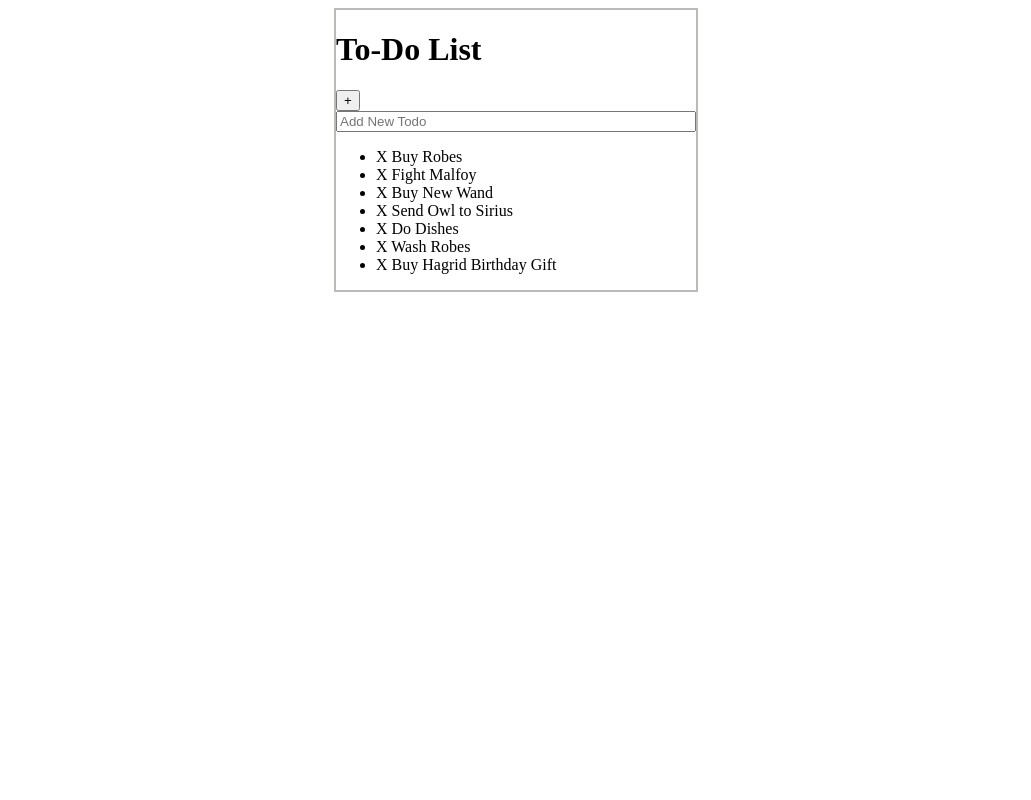
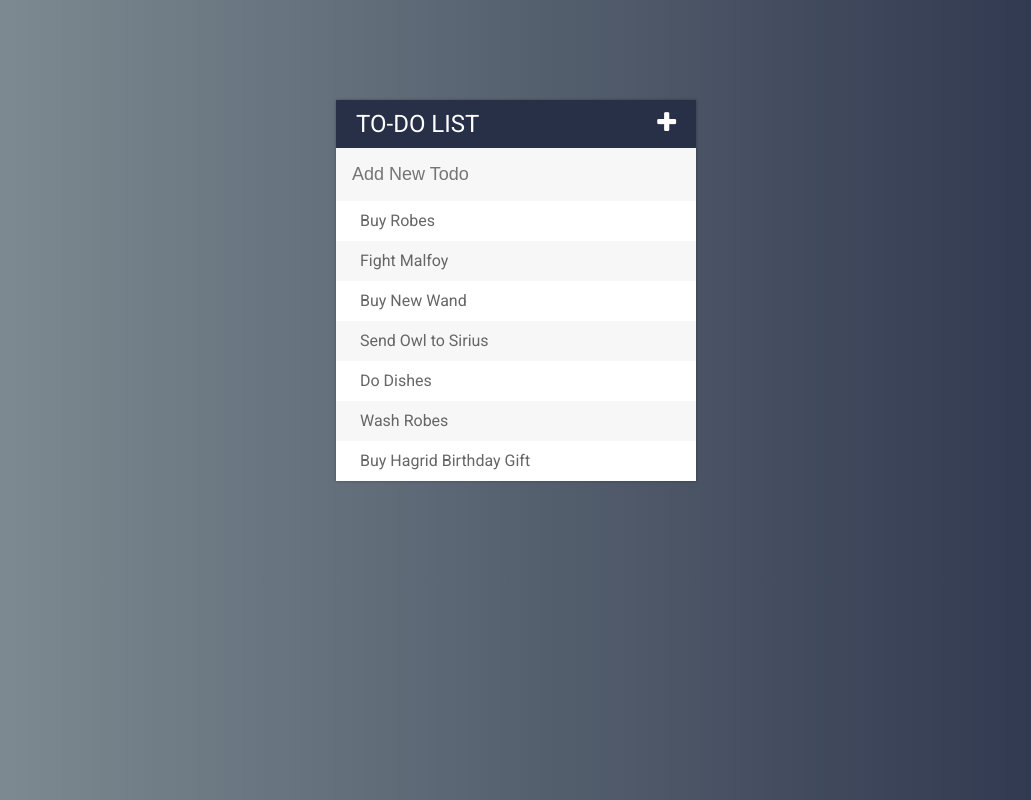
Before and after one commit to JarrodBlanton/ToDoListProject, a plain HTML site: page index.html in a window 1280 px wide. Shown: the whole page, without its empty margins (124-1155 px from the left). Drawn offline with Linux system fonts and the light colour scheme.

Commit message:
Added styling and effects

```diff
--- a/assets/css/todos.css
+++ b/assets/css/todos.css
@@ -1,19 +1,95 @@
+body {
+    font-family: Roboto, sans-serif;
+    /* Gradient taken from uiGradient */
+    background: #283048;  /* fallback for old browsers */
+    background: -webkit-linear-gradient(to right, #859398, #283048);  /* Chrome 10-25, Safari 5.1-6 */
+    background: linear-gradient(to right, #859398, #283048); /* W3C, IE 10+/ Edge, Firefox 16+, Chrome 26+, Opera 12+, Safari 7+ */
+
+
+}
+
+h1 {
+    background: #283048;
+    color: white;
+    margin: 0;
+    padding: 10px 20px;
+    text-transform: uppercase;
+    font-size: 24px;
+    font-weight: 400;
+}
+
+ul {
+    /* Takes off the bullets */
+    list-style: none;
+    margin: 0;
+    padding: 0;
+}
+
+li {
+    background: #fff;
+    height: 40px;
+    line-height: 40px;
+    color: #666;
+}
+
+li:nth-child(2n) {
+    background: #f7f7f7;
+}
+
+/* Styling for trash cans */
+span {
+    width: 0px;
+    height: 40px;
+    /* this allows us to make sure the width and height settings actually matter, they retain block-level characteristics */
+    display: inline-block;
+    margin-right: 20px;
+    text-align: center;
+    color: white;
+    background-color: #e74c3c;
+    transition: .2s linear;
+    opacity: 0;
+}
+
+li:hover span {
+    width: 40px;
+    opacity: 1;
+}
+
+
 #container {
-    border: 2px solid rgb(188, 185, 185);
     /* You have to set a width before you can center it */
     /* Don't know why it's taken me this long to notice this... */
     /* ...we're not going to talk about it. */
     width: 360px;
-    margin: 0 auto;
+    margin: 100px auto;
+    background: #f7f7f7;
+    box-shadow: 0 0 3px rgba(0, 0, 0, 0.3);
 }
 
 #todo {
 
+    font-size: 18px;
+    color: #414b67;
+    background: #f7f7f7;
+    /* Controls size of the box... yeah. */
     box-sizing: border-box;
-    display: block;
+    /* display: block; */
     width: 100%;
     margin: 0;
+    padding: 13px 13px;
+    /* This fixes the problem where the button doesn't sit flush with the container */
+    border: 3px solid rgba(0, 0, 0, 0);
 
+}
+
+#todo:focus {
+    background: #fff;
+    border: 2px solid #1f2122;
+    outline: none;
+}
+
+.fa-plus {
+    float: right;
 }
 
 .completed {
--- a/assets/js/todos.js
+++ b/assets/js/todos.js
@@ -28,9 +28,14 @@ $("input[type='text']").keypress(function(event) {
         var item = $(this).val();
 
         // Append item to list
-        $("ul").append("<li><span>X</span> "+ item.toString());
+        $("ul").append("<li><span><i class='fa fa-trash'></i></span> "+ item.toString());
 
         // Empty textbox
         $(this).val("");
     }
 });
+
+// Click listener for plus button to fade in/out the form
+$(".fa-plus").on("click", function () {
+    $("input[type='text']").fadeToggle(500, 'linear');
+});
--- a/index.html
+++ b/index.html
@@ -6,22 +6,24 @@
     <meta http-equiv="X-UA-Compatible" content="ie=edge">
     <title>ToDo List</title>
     <link rel="stylesheet" href="assets/css/todos.css">
+    <link href="https://fonts.googleapis.com/css?family=Roboto:400,500,700" rel="stylesheet">
+    <link rel="stylesheet" href="https://maxcdn.bootstrapcdn.com/font-awesome/4.7.0/css/font-awesome.min.css">
     <script src="assets/js/lib/jquery-3.2.1.min.js"></script>
 </head>
 <body>
     <div id="container">
-        <h1>To-Do List</h1>
-        <button>+</button>
+        <h1>To-Do List <i class="fa fa-plus"></i></h1>
+
         <input type="text" name="" id="todo" placeholder="Add New Todo">
         <ul>
             <!-- Clicking on X will delete the item -->
-            <li><span>X</span> Buy Robes</li>
-            <li><span>X</span> Fight Malfoy</li>
-            <li><span>X</span> Buy New Wand</li>
-            <li><span>X</span> Send Owl to Sirius</li>
-            <li><span>X</span> Do Dishes</li>
-            <li><span>X</span> Wash Robes</li>
-            <li><span>X</span> Buy Hagrid Birthday Gift</li>
+            <li><span><i class="fa fa-trash" aria-hidden="true"></i></span> Buy Robes</li>
+            <li><span><i class="fa fa-trash" aria-hidden="true"></i></span> Fight Malfoy</li>
+            <li><span><i class="fa fa-trash" aria-hidden="true"></i></span> Buy New Wand</li>
+            <li><span><i class="fa fa-trash" aria-hidden="true"></i></span> Send Owl to Sirius</li>
+            <li><span><i class="fa fa-trash" aria-hidden="true"></i></span> Do Dishes</li>
+            <li><span><i class="fa fa-trash" aria-hidden="true"></i></span> Wash Robes</li>
+            <li><span><i class="fa fa-trash" aria-hidden="true"></i></span> Buy Hagrid Birthday Gift</li>
         </ul>
     </div>
 
```
